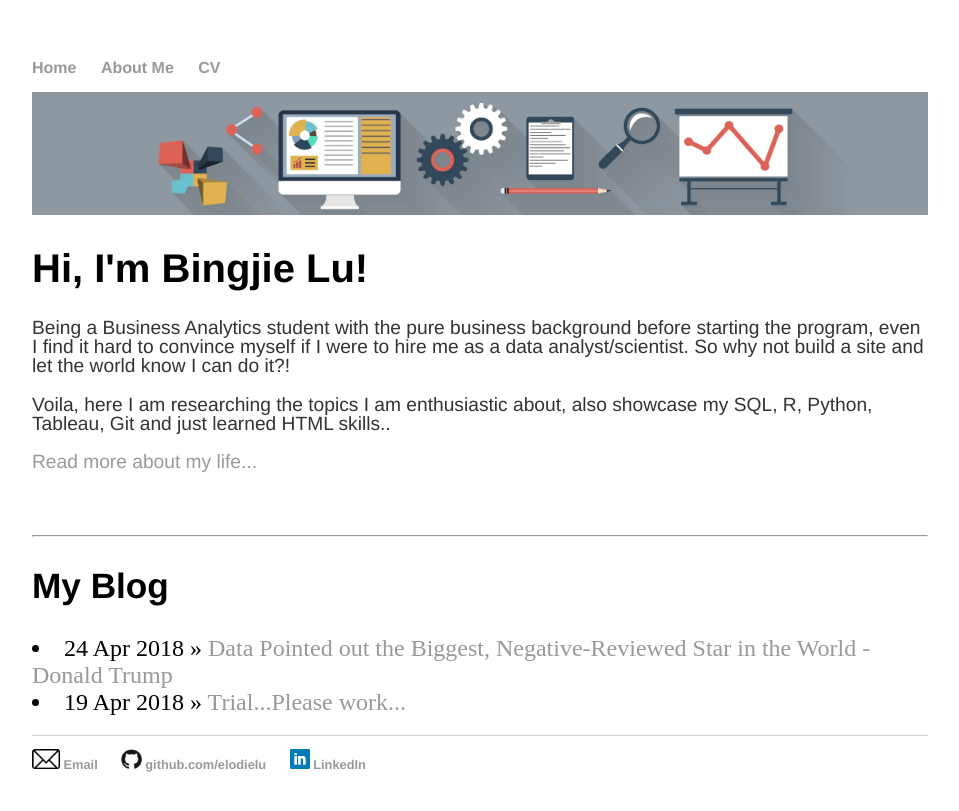
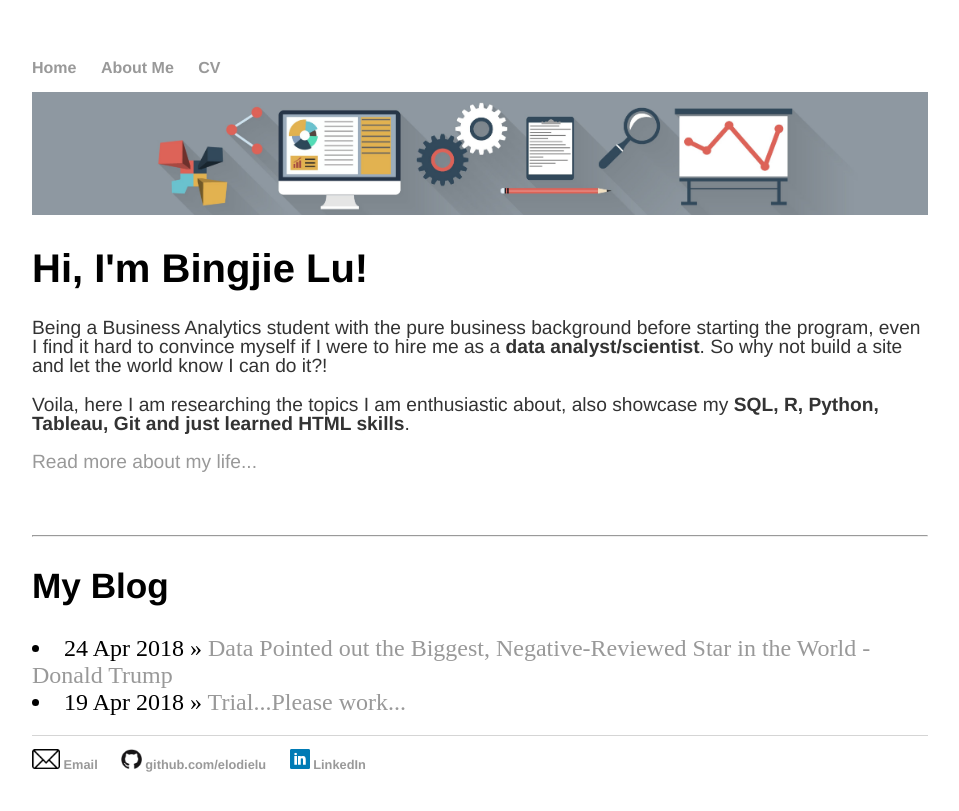
Before and after one commit to elodielu/elodielu.github.io, a Jekyll site: the page built from index.html, in a window 1280 px wide. Shown: the top 811 px of the page, without its empty margins (160-1119 px from the left). Built offline with Jekyll 4.4.1, drawn with Linux system fonts in a browser that asks for light colours.

```diff
--- a/index.html
+++ b/index.html
@@ -5,9 +5,9 @@ title: Bingjie Lu
 		<div class="blurb">
 			<img src="/picture/blog_banner2.jpg" width= 100%>
 			<h1>Hi, I'm Bingjie Lu!</h1>
-			<p>Being a Business Analytics student with the pure business background before starting the program, even I find it hard to convince myself if I were to hire me as a data analyst/scientist. So why not build a site and let the world know I can do it?!<br>
+			<p>Being a Business Analytics student with the pure business background before starting the program, even I find it hard to convince myself if I were to hire me as a <b>data analyst/scientist</b>. So why not build a site and let the world know I can do it?!<br>
 			<br>
-			Voila, here I am researching the topics I am enthusiastic about, also showcase my SQL, R, Python, Tableau, Git and just learned HTML skills.</b>.<br>
+			Voila, here I am researching the topics I am enthusiastic about, also showcase my <b>SQL, R, Python, Tableau, Git and just learned HTML skills</b>.<br>
 			<br>
 			<a href="/about">Read more about my life...</a></p>
 			<br><br>
```
